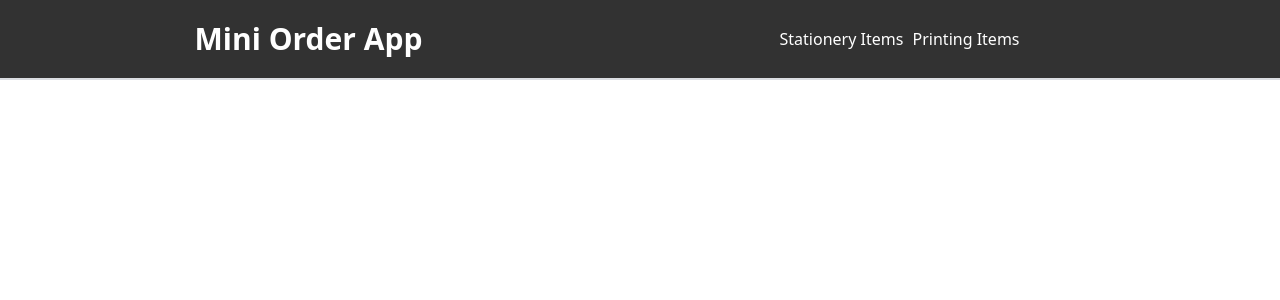
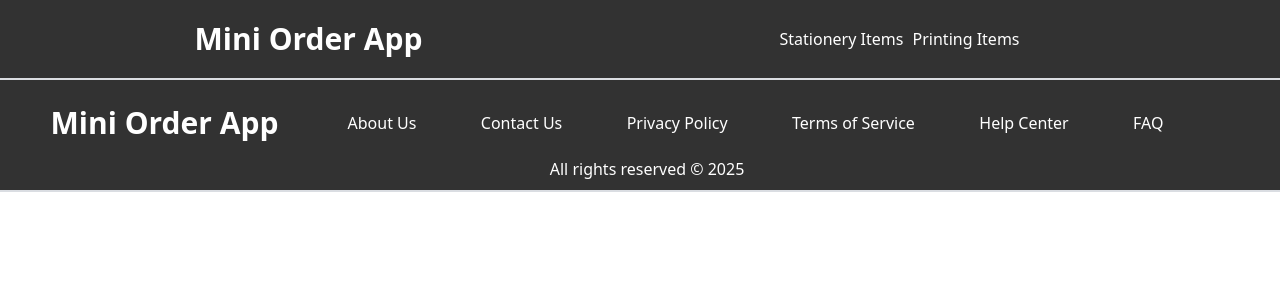
Before and after one commit to MadhavArora1213/O7_Test_Madhav_Arora, a React (Vite) app: page / in a window 1280 px wide. Shown: the top 300 px of the page. Built offline with nearby package versions, Linux system fonts and the light colour scheme.

Commit message:
Add the footer component

```diff
--- a/src/App.jsx
+++ b/src/App.jsx
@@ -1,9 +1,11 @@
 import React from 'react'
 import Header from './Components/Header.jsx'
+import Footer from './Components/Footer.jsx'
 function App() {
   return (
     <>
       <Header />
+      <Footer />
     </>
   )
 }
--- a/src/Components/Footer.jsx
+++ b/src/Components/Footer.jsx
@@ -0,0 +1,34 @@
+import React from 'react'
+
+function Footer() {
+    return (
+        <div>
+            <div className="bg-black opacity-80 text-white h-28 px-4 flex items-center border-b-2 border-gray-300 border-rounded">
+                <footer>
+                    <div className="flex justify-around items-center w-[98.6vw] pt-8">
+                        <div className=''>
+                            <h1 className="text-3xl font-bold">Mini Order App</h1>
+                        </div>
+                        <div className='pr-20 flex justify-between items-center w-[70vw]'>
+                            <a href="#">About Us</a>
+                            <a href="#">Contact Us</a>
+                            <a href="#">Privacy Policy</a>
+                            <a href="#">Terms of Service</a>
+                            <a href="#">Help Center</a>
+                            <a href="#">FAQ</a>
+
+                        </div>
+
+                    </div>
+                    <div className='text-center mb-4 mt-4'>
+                        <h5>All rights reserved &copy; 2025</h5>
+                    </div>
+
+                </footer>
+
+            </div>
+        </div>
+    )
+}
+
+export default Footer
--- a/src/Components/Homepage.jsx
+++ b/src/Components/Homepage.jsx
@@ -0,0 +1,11 @@
+import React from 'react'
+
+function Homepage() {
+  return (
+    <div>
+
+    </div>
+  )
+}
+
+export default Homepage
```
